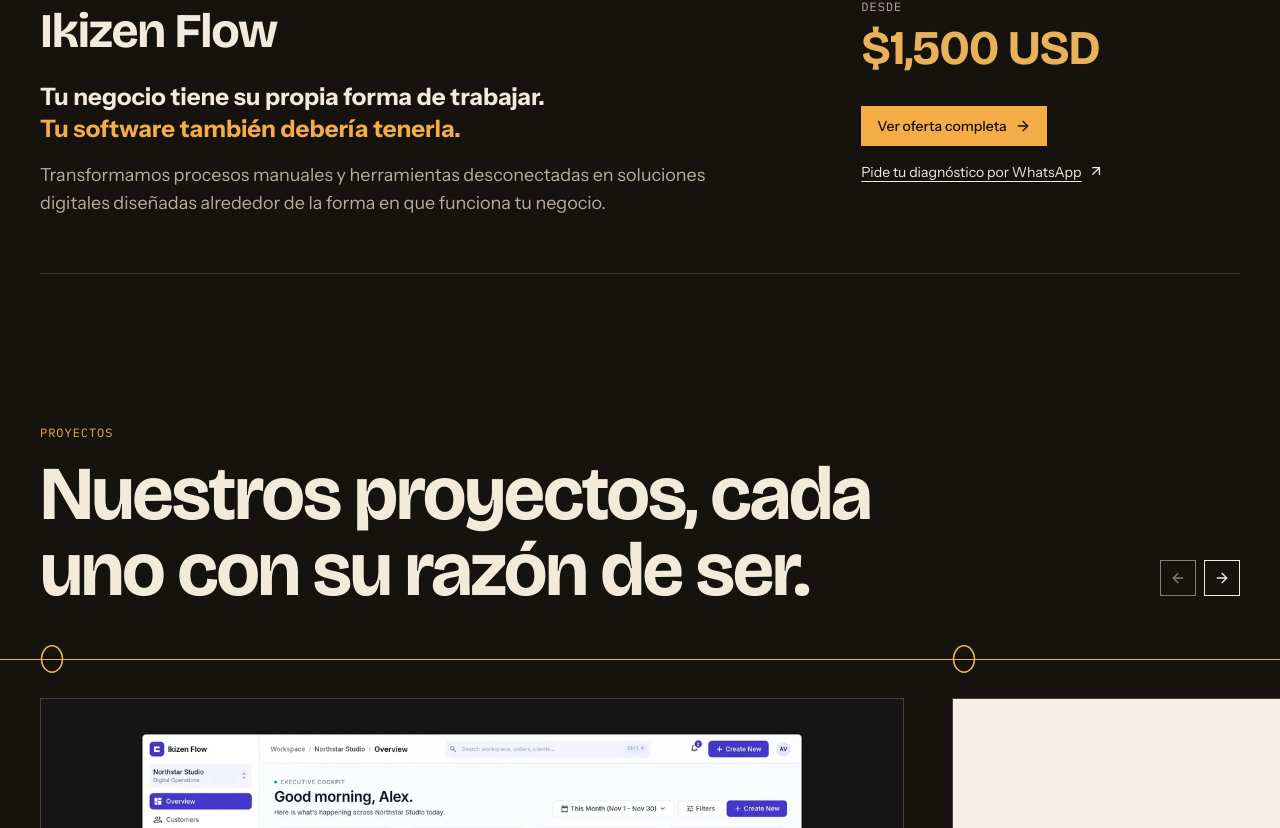
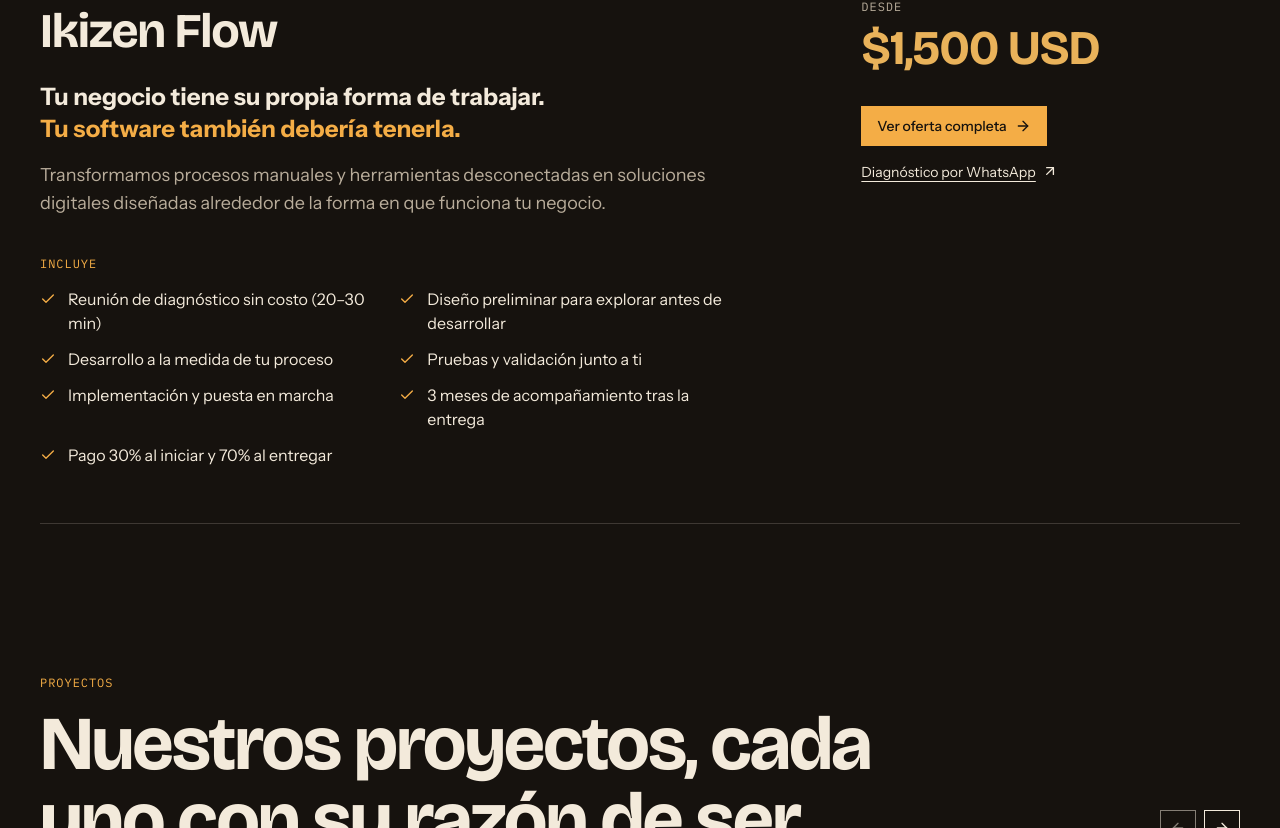
Before and after one commit to Ikizen-Agency/landing-page-ikizen, a Next.js app: page / in a window 1280 px wide. Shown: the part 2592-3420 px from the top of the page. Built offline with nearby package versions, Linux system fonts and the light colour scheme; no server answers.

Commit message:
feat(offers): list what each offer includes and calm the booking CTAs

```diff
--- a/src/components/landing/Closing.tsx
+++ b/src/components/landing/Closing.tsx
@@ -16,7 +16,7 @@ export function Closing({ dict }: { dict: Dictionary }) {
         <BookingLink
           dict={dict}
           location="closing"
-          className="mt-12 flex items-center justify-between gap-4 text-balance bg-ink px-5 py-8 font-display text-display-md font-bold text-paper transition-colors duration-200 hover:text-amber sm:gap-6 sm:px-10 sm:py-12 sm:text-display-lg lg:mt-20 [&_svg]:transition-transform [&_svg]:duration-200 hover:[&_svg]:-translate-y-1 hover:[&_svg]:translate-x-1 motion-reduce:[&_svg]:transition-none"
+          className="mt-10 inline-flex items-center gap-3 bg-ink px-7 py-4 text-lg font-semibold text-paper transition-colors duration-200 hover:text-amber lg:mt-12 [&_svg]:transition-transform [&_svg]:duration-200 hover:[&_svg]:-translate-y-0.5 hover:[&_svg]:translate-x-0.5 motion-reduce:[&_svg]:transition-none"
         />
 
         {/* Without a booking page the CTA above is already the WhatsApp route. */}
--- a/src/components/landing/Offers.tsx
+++ b/src/components/landing/Offers.tsx
@@ -1,5 +1,5 @@
 import Link from "next/link";
-import { ArrowRight } from "lucide-react";
+import { ArrowRight, Check } from "lucide-react";
 import { BookingLink } from "@/components/booking/BookingLink";
 import { OfferPrice } from "@/components/offers/OfferPrice";
 import { buttonVariants } from "@/components/ui/button";
@@ -19,6 +19,16 @@ function OfferCard({ card, dict, wide }: OffersProps & { card: OfferCardData; wi
           {card.title[0]} <span className="text-amber">{card.title[1]}</span>
         </p>
         <p className="mt-4 max-w-prose text-lg text-paper-dim">{card.lead}</p>
+
+        <p className="mt-10 font-mono text-label uppercase text-amber">{dict.offers.includesLabel}</p>
+        <ul className="mt-4 grid gap-x-8 gap-y-3 sm:grid-cols-2">
+          {card.summary.map((item) => (
+            <li key={item} className="flex gap-3 text-paper">
+              <Check aria-hidden="true" className="mt-1 size-4 shrink-0 text-amber" />
+              {item}
+            </li>
+          ))}
+        </ul>
       </div>
 
       <div className={wide ? "border-t pt-6 lg:col-span-4 lg:col-start-9" : "mt-auto border-t pt-6"}>
--- a/src/components/offers/OfferPage.tsx
+++ b/src/components/offers/OfferPage.tsx
@@ -87,7 +87,7 @@ export function OfferPage({ locale, slug }: { locale: Locale; slug: string }) {
                 <BookingLink
                   dict={dict}
                   location="offer_page"
-              offer={offer.slug}
+                  offer={offer.slug}
                   label={offer.cta.label}
                   fallbackLabel={offer.cta.fallbackLabel}
                   className={buttonVariants({ size: "lg", className: "mt-8 h-auto min-h-10 whitespace-normal py-2 text-left" })}
@@ -218,7 +218,7 @@ export function OfferPage({ locale, slug }: { locale: Locale; slug: string }) {
               offer={offer.slug}
               label={offer.cta.label}
               fallbackLabel={offer.cta.fallbackLabel}
-              className="mt-12 flex items-center justify-between gap-4 text-balance bg-ink px-5 py-8 font-display text-display-md font-bold text-paper transition-colors duration-200 hover:text-amber sm:gap-6 sm:px-10 sm:py-12 lg:mt-20 [&_svg]:transition-transform [&_svg]:duration-200 hover:[&_svg]:-translate-y-1 hover:[&_svg]:translate-x-1 motion-reduce:[&_svg]:transition-none"
+              className="mt-10 inline-flex items-center gap-3 bg-ink px-7 py-4 text-lg font-semibold text-paper transition-colors duration-200 hover:text-amber lg:mt-12 [&_svg]:transition-transform [&_svg]:duration-200 hover:[&_svg]:-translate-y-0.5 hover:[&_svg]:translate-x-0.5 motion-reduce:[&_svg]:transition-none"
             />
 
             <p className="mt-10 font-mono text-label uppercase">{closing.signoff}</p>
--- a/src/i18n/en.ts
+++ b/src/i18n/en.ts
@@ -118,6 +118,7 @@ export const en: Dictionary = {
     title: "A package for each kind of business.",
     fullOfferLabel: "See the full offer",
     cards: getOfferCards("en"),
+    includesLabel: "Includes",
     fromLabel: "From",
   },
   pages: {
--- a/src/i18n/es.ts
+++ b/src/i18n/es.ts
@@ -118,6 +118,7 @@ export const es: Dictionary = {
     title: "Un paquete para cada tipo de negocio.",
     fullOfferLabel: "Ver oferta completa",
     cards: getOfferCards("es"),
+    includesLabel: "Incluye",
     fromLabel: "Desde",
   },
   pages: {
--- a/src/i18n/offers.ts
+++ b/src/i18n/offers.ts
@@ -36,7 +36,16 @@ const OFFERS: Offer[] = [
           lead: "Transformamos procesos manuales y herramientas desconectadas en soluciones digitales diseñadas alrededor de la forma en que funciona tu negocio.",
           label: "Software diseñado al ritmo de tu negocio",
         },
-        cta: { label: "Agenda tu diagnóstico sin costo", fallbackLabel: "Pide tu diagnóstico por WhatsApp" },
+        summary: [
+          "Reunión de diagnóstico sin costo (20–30 min)",
+          "Diseño preliminar para explorar antes de desarrollar",
+          "Desarrollo a la medida de tu proceso",
+          "Pruebas y validación junto a ti",
+          "Implementación y puesta en marcha",
+          "3 meses de acompañamiento tras la entrega",
+          "Pago 30% al iniciar y 70% al entregar",
+        ],
+        cta: { label: "Diagnóstico gratis", fallbackLabel: "Diagnóstico por WhatsApp" },
         benefits: {
           eyebrow: "Beneficios",
           title: "¿Qué puede cambiar en tu negocio?",
@@ -136,7 +145,16 @@ const OFFERS: Offer[] = [
           lead: "We turn manual processes and disconnected tools into digital solutions designed around the way your business works.",
           label: "Software designed around the pace of your business",
         },
-        cta: { label: "Book your free diagnosis", fallbackLabel: "Request your diagnosis on WhatsApp" },
+        summary: [
+          "Free diagnosis meeting (20–30 min)",
+          "Preliminary design to explore before building",
+          "Development tailored to your process",
+          "Testing and validation with you",
+          "Rollout and launch",
+          "3 months of support after delivery",
+          "Pay 30% to start and 70% on delivery",
+        ],
+        cta: { label: "Free diagnosis", fallbackLabel: "Diagnosis on WhatsApp" },
         benefits: {
           eyebrow: "Benefits",
           title: "What can change in your business?",
@@ -244,7 +262,7 @@ export function getOfferLinks(locale: Locale): NavLink[] {
 
 export function getOfferCards(locale: Locale): OfferCard[] {
   return OFFERS.map(({ slug, name, price, copy }) => {
-    const { clientType, hero, cta } = copy[locale];
-    return { slug, name, clientType, price, cta, title: hero.title, lead: hero.lead, href: offerPaths(slug)[locale] };
+    const { clientType, hero, cta, summary } = copy[locale];
+    return { slug, name, clientType, price, cta, summary, title: hero.title, lead: hero.lead, href: offerPaths(slug)[locale] };
   });
 }
--- a/src/i18n/types.ts
+++ b/src/i18n/types.ts
@@ -46,6 +46,8 @@ export type OfferCopy = {
     lead: string;
     label: string;
   };
+  /** Everything the offer includes, one short line each, for the home card. */
+  summary: string[];
   cta: { label: string; fallbackLabel: string };
   benefits: { eyebrow: string; title: string; items: OfferItem[] };
   includes: { eyebrow: string; title: string; items: OfferItem[] };
@@ -65,7 +67,7 @@ export type OfferCopy = {
 };
 
 /** What the home shows of an offer: enough to choose it, with its page for the rest. */
-export type OfferCard = Pick<OfferDetail, "slug" | "name" | "clientType" | "price" | "cta"> & {
+export type OfferCard = Pick<OfferDetail, "slug" | "name" | "clientType" | "price" | "cta" | "summary"> & {
   title: [string, string];
   lead: string;
   href: string;
@@ -170,6 +172,7 @@ export type Dictionary = {
     eyebrow: string;
     title: string;
     fromLabel: string;
+    includesLabel: string;
     fullOfferLabel: string;
     cards: OfferCard[];
   };
```
Also changed, not shown: odd/tasks/offers.md (+2 -0 lines).
